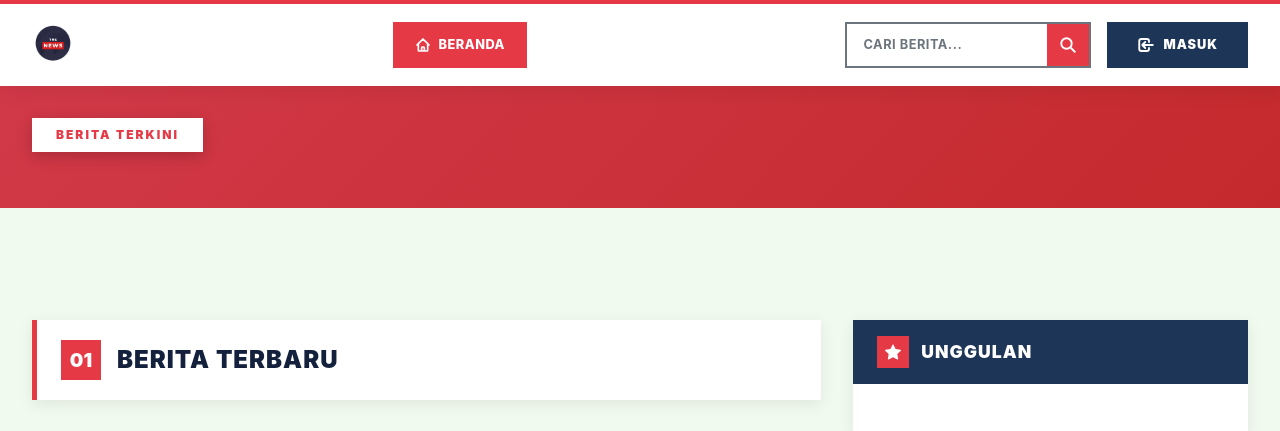
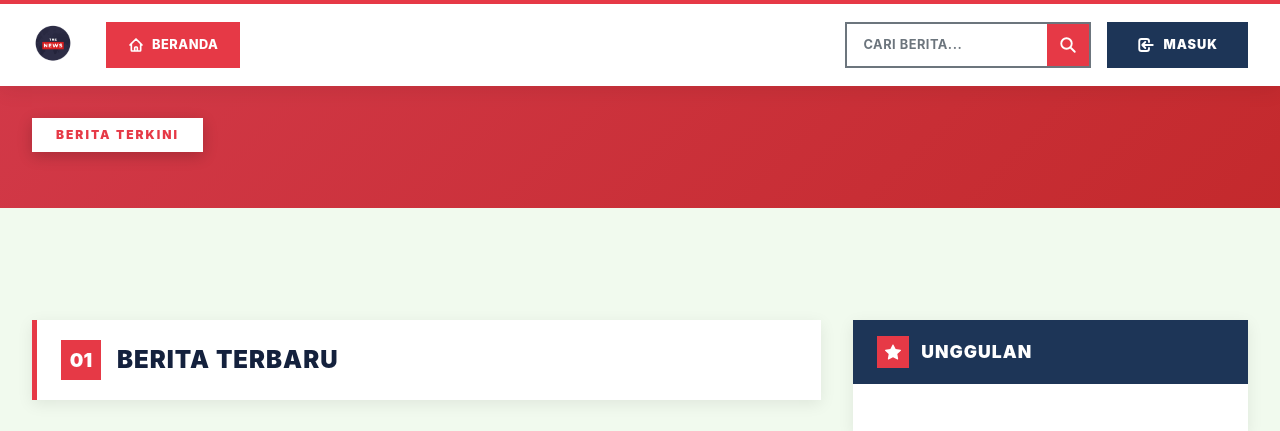
Before and after one commit to RAPL220/portal-berita-0C3, a Laravel app: page / in a window 1280 px wide. Shown: the top 431 px of the page. Run offline with Laravel 12, Linux system fonts and the light colour scheme; data that the repository does not hold is empty.

Commit message:
style : fix button home to start

```diff
--- a/resources/views/includes/navbar.blade.php
+++ b/resources/views/includes/navbar.blade.php
@@ -217,7 +217,7 @@
     .nav-menu-wrapper {
         flex: 1;
         display: flex;
-        justify-content: center;
+        justify-content: start;
     }
 
     .nav-menu {
```
